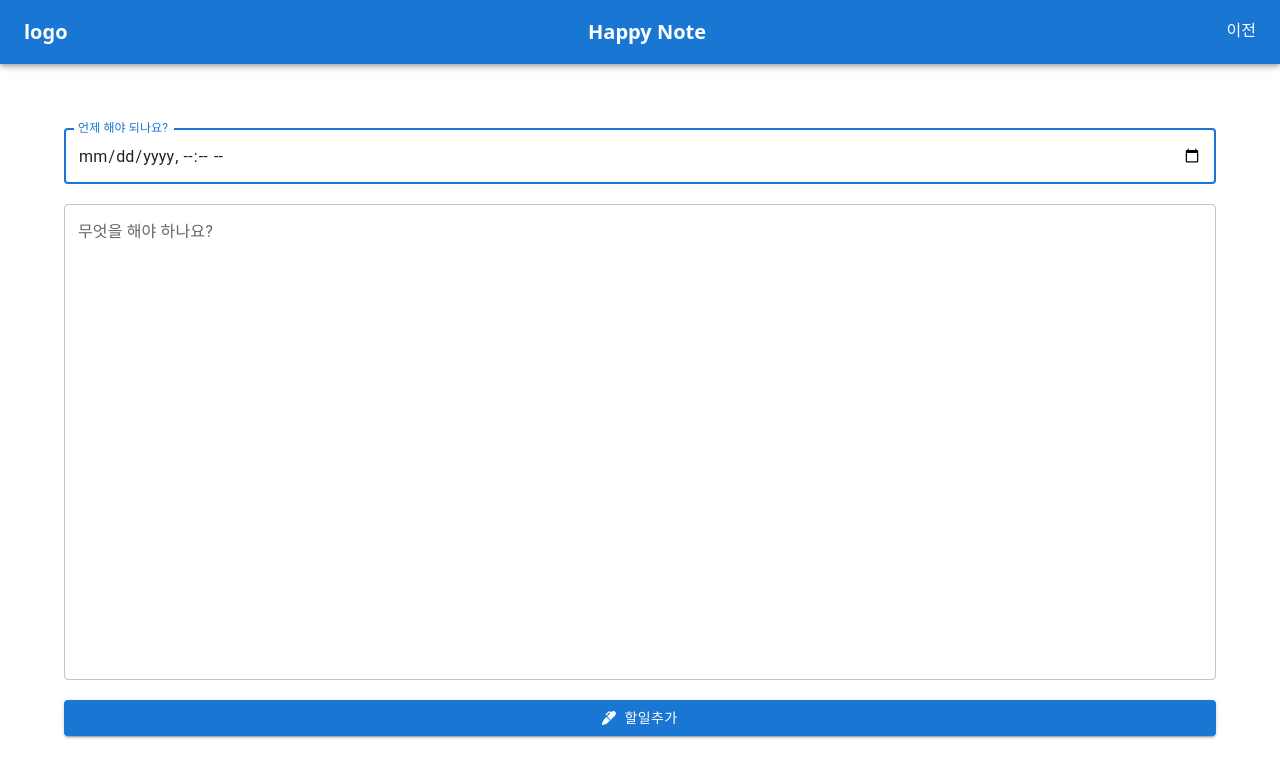
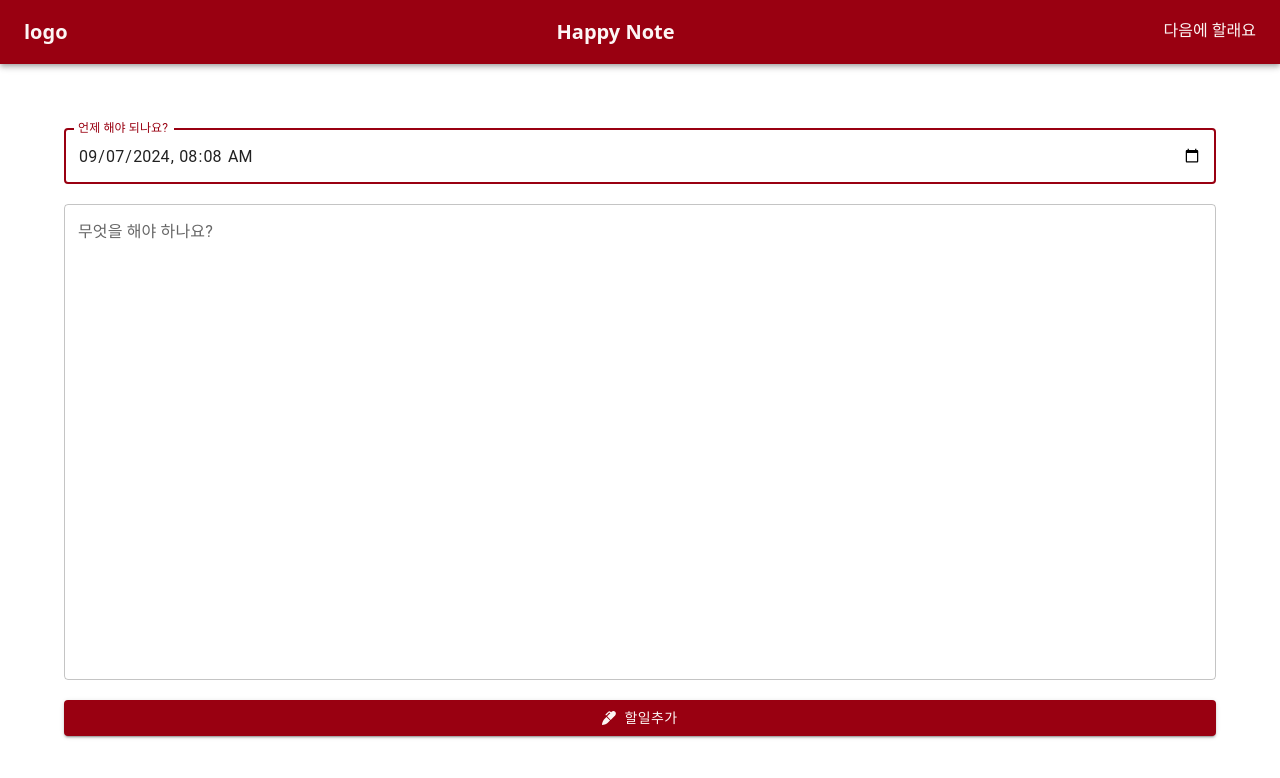
Before and after one commit to TaeJinAn/happy_note, a React (Create React App) app: page /#/write in a window 1280 px wide. Shown: the top 778 px of the page. Built offline with nearby package versions, Linux system fonts and the light colour scheme.

Commit message:
todo 추가하기 기능 완성. todolist 메인화면에 표시하기. 기타 버튼 이름수정. 디폴트 날짜지정을 위한 유틸 생성

```diff
--- a/src/Root.js
+++ b/src/Root.js
@@ -1,13 +1,28 @@
 import { RecoilRoot } from "recoil";
 import App from "./App";
 import { HashRouter } from "react-router-dom";
+import { createTheme, ThemeProvider } from "@mui/material";
 
 function Root() {
+  const theme = createTheme({
+    palette: {
+      primary: {
+        main: "#990011",
+        contrastText: "#FCF6F5",
+        background: {
+          default: '#FCF6F5',  // 기본 배경색 설정
+          paper: '#ffffff',     // 카드 등 컴포넌트의 배경색 설정
+        },
+      },
+    },
+  });
   return (
     <>
       <RecoilRoot>
         <HashRouter>
-          <App />
+          <ThemeProvider theme={theme}>
+            <App />
+          </ThemeProvider>
         </HashRouter>
       </RecoilRoot>
     </>
--- a/src/components/Header.js
+++ b/src/components/Header.js
@@ -1,4 +1,5 @@
 import { AppBar, Toolbar } from "@mui/material";
+import { hover } from "@testing-library/user-event/dist/hover";
 import { NavLink, useLocation } from "react-router-dom";
 
 export default function Header() {
@@ -15,10 +16,10 @@ export default function Header() {
               </li>
               <li>
                 {location.pathname == "/main" && (
-                  <NavLink to="/write">글쓰기</NavLink>
+                  <NavLink to="/write" className="hover:font-bold hover:underline">할일 추가</NavLink>
                 )}
                 {location.pathname == "/write" && (
-                  <NavLink to="/main">이전</NavLink>
+                  <NavLink to="/main" className="hover:font-bold hover:underline">다음에 할래요</NavLink>
                 )}
               </li>
             </ul>
--- /dev/null
+++ b/src/components/TodoList.js
@@ -0,0 +1,16 @@
+import { useTodoState } from "../states";
+import TodoListItem from "./TodoListItem";
+
+export default function TodoList() {
+  const todoState = useTodoState();
+  const todoData = todoState.todoData;
+  return (
+    <>
+      <ul>
+        {todoData.todos.map((todo, index)=> {
+          return <TodoListItem todo={todo} key={todo.id}/>
+        })}
+      </ul>
+    </>
+  );
+}
--- /dev/null
+++ b/src/components/TodoListItem.js
@@ -0,0 +1,29 @@
+import { Chip, Divider } from "@mui/material";
+
+export default function TodoListItem({todo}) {
+  console.log(JSON.stringify(todo.id));
+  return (
+    <>
+      <li className="mt-5 mx-20  text-4xl">
+        <div className="flex flex-col gap-3">
+          <div className="flex gap-2">
+            <Chip label={`번호 : ${todo.id}`} variant="filled" color="primary" />
+            <Chip label={todo.regDate} variant="outlined" color="primary"/>
+          </div>
+          <div className="rounded-lg shadow-md p-2 flex items-baseline gap-3">
+            <i className="fa-solid fa-check text-[#dcdcdc]" />
+            <Divider
+              orientation="vertical"
+              variant="middle"
+              flexItem
+              sx={{ background:'#dcdcdc', width:'3px'}}
+            />
+            <div className="hover:text-[#990011] whitespace-pre-wrap leading-relaxed flex-grow items-center">
+              {todo.content}
+            </div>
+          </div>
+        </div>
+      </li>
+    </>
+  );
+}
--- a/src/components/WriteTodoForm.js
+++ b/src/components/WriteTodoForm.js
@@ -3,6 +3,7 @@ import { FontAwesomeIcon } from "@fortawesome/react-fontawesome";
 import { Button, TextField } from "@mui/material";
 import { useSnackBarState, useTodoState } from "../states";
 import { useEffect } from "react";
+import { getCurrentDateTime } from "../util";
 
 export default function WriteTodoForm() {
   const todoState = useTodoState();
@@ -19,6 +20,8 @@ export default function WriteTodoForm() {
       return;
     }
     const newTodoId = todoState.addTodos(form.regDate.value, form.content.value);
+    form.content.value = getCurrentDateTime();
+    form.content.value = "";
     snackBarState.openSnackBar(`${newTodoId}번 할일이 추가 되었습니다.`);
 
     console.log("WriteTodoFrom onSubmit End");
@@ -34,6 +37,7 @@ export default function WriteTodoForm() {
           label="언제 해야 되나요?"
           focused
           name="regDate"
+          value={getCurrentDateTime()}
         />
         <TextField
           name="content"
--- a/src/pages/MainPage.js
+++ b/src/pages/MainPage.js
@@ -1,7 +1,11 @@
+import TodoList from "../components/TodoList";
 import TodosEmpty from "../components/TodosEmpty";
+import { useTodoState } from "../states";
 
 function MainPage() {
-  const todosEmpty = true;
+  const todoState = useTodoState();
+  const todoData = todoState.todoData;
+  const todosEmpty = todoData.todos.length == 0;
 
   if (todosEmpty) {
     return <TodosEmpty />;
@@ -9,11 +13,7 @@ function MainPage() {
 
   return (
     <>
-      <div className="flex-1 flex justify-center items-center">
-        <div>
-          <span>메인 페이지</span>
-        </div>
-      </div>
+      <TodoList />
     </>
   );
 }
--- /dev/null
+++ b/src/util/commonUtil.js
@@ -0,0 +1,10 @@
+export function getCurrentDateTime() {
+  const now = new Date();
+  const year = now.getFullYear();
+  const month = String(now.getMonth() + 1).padStart(2, "0"); // 월은 0부터 시작하므로 +1
+  const day = String(now.getDate()).padStart(2, "0");
+  const hours = String(now.getHours()).padStart(2, "0");
+  const minutes = String(now.getMinutes()).padStart(2, "0");
+
+  return `${year}-${month}-${day}T${hours}:${minutes}`;
+}
--- /dev/null
+++ b/src/util/index.js
@@ -0,0 +1 @@
+export * from "./commonUtil";
```
